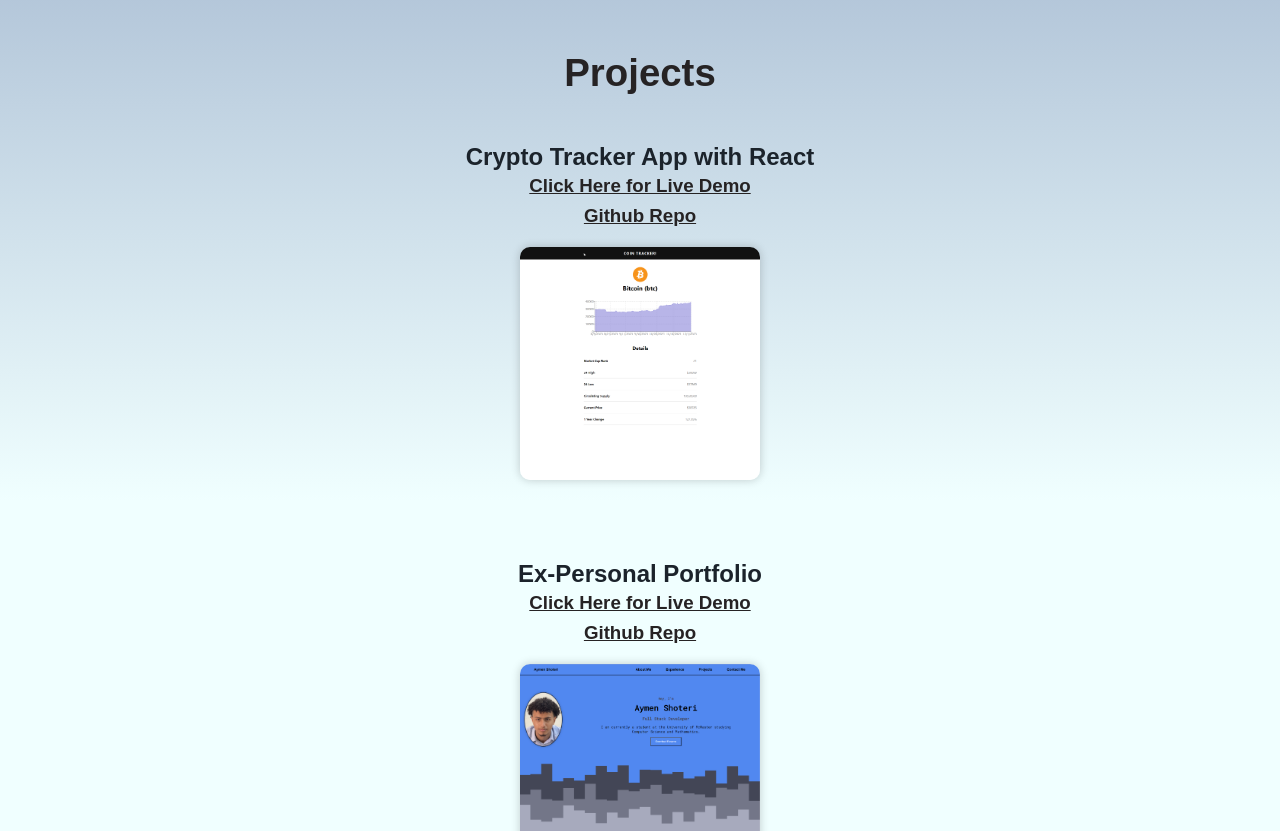
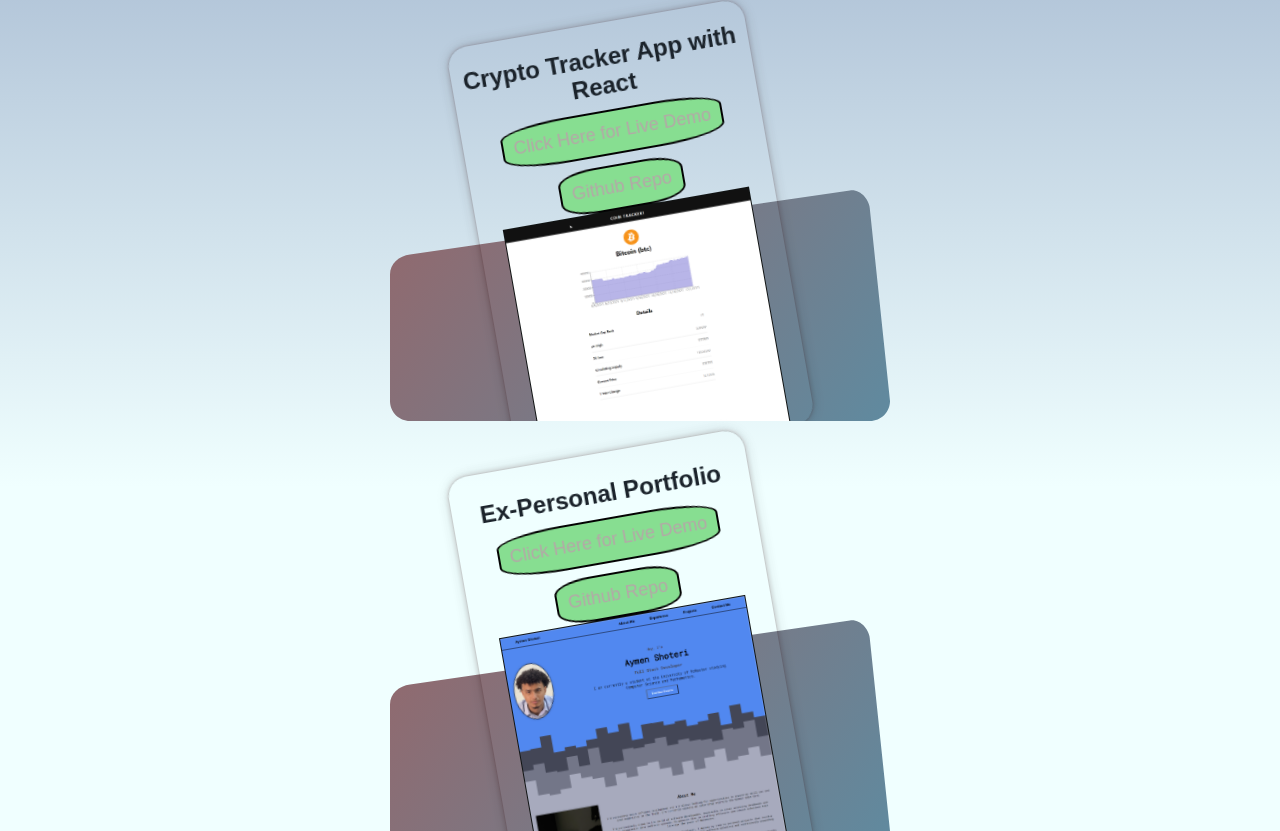
Before and after one commit to AymenS02/Portfolio-Website-2.0, a React (Vite) app: page / in a window 1280 px wide. Shown: the part 3229-4060 px from the top of the page. Built offline with nearby package versions, Linux system fonts and the light colour scheme.

Commit message:
almost done project part

```diff
--- a/src/App.jsx
+++ b/src/App.jsx
@@ -4,7 +4,7 @@ import Navbar from './components/navbar/Navbar'
 import Home from './components/home/Home'
 import Skills from './components/skills/Skills'
 import Experience from './components/experience/Experience'
-import Projects from './components/projects/Projects'
+import Projects from './components/projects/Projects.tsx'
 
 function App() {
 
--- a/src/App.scss
+++ b/src/App.scss
@@ -46,3 +46,10 @@ a {
     scroll-snap-align: center;
     background: linear-gradient(to bottom, #19ecec00 70%, #b1c4d8 95%)
 }
+
+.sectionProjects {
+    margin: 0;
+    padding: 0%;
+    background: linear-gradient(to bottom, #19ecec00 70%, #b1c4d8 95%),
+    linear-gradient(to top, #19ecec00 70%, #b1c4d8 100%);
+}
--- a/src/components/experience/Experience.scss
+++ b/src/components/experience/Experience.scss
@@ -1,5 +1,4 @@
 .experience-div {
-    margin: 0;
     width: 100%;
     height: 100vh;
     padding: 10vh;
@@ -7,7 +6,6 @@
     align-items: center;
     justify-content: center;
     flex-direction: column;
-
     .title1 {
         font-size: 4.8vh;
         font-weight: 700;
--- a/src/components/projects/Projects.jsx
+++ /dev/null
@@ -1,43 +0,0 @@
-import './Projects.scss'
-import { motion } from "framer-motion";
-
-const Projects = () => {
-
-
-  return (
-      <motion.div
-          className="projects-div"
-          initial={{ opacity: 0 }}
-          animate={{ opacity: 1 }}
-          transition={{ duration: 1 }}
-      >
-          <h1>Projects</h1>
-          <div className="projects-container">
-              <div className="project">
-                  <h2>Crypto Tracker App with React</h2>
-                  <h3><a href="https://aymens02.github.io/Crypto-Tracker/">Click Here for Live Demo</a></h3>
-                  <h3><a href="https://github.com/AymenS02/Crypto-Tracker">Github Repo</a></h3>
-                  <img src="public\projects\cointracker.png" alt="coin project image" />
-              </div>
-              <div className="project">
-                  <h2>Ex-Personal Portfolio</h2>
-                  <h3><a href="https://aymens02.github.io/AymenShoteri.github.io/">Click Here for Live Demo</a></h3>
-                  <h3><a href="https://aymens02.github.io/Crypto-Tracker/">Github Repo</a></h3>
-                  <img src="public\projects\personalPort.png" alt="coin project image" />
-              </div>
-              <div className="project">
-                  <h2>Solar Systems Graphic Design with C++</h2>
-                  <h3><a href="https://github.com/AymenS02/Solar-System">Github Repo</a></h3>
-                  <img src="public\projects\solarsystem.gif" alt="coin project image" />
-              </div>
-              <div className="project">
-                  <h2>Connect 4 with AI</h2>
-                  <h3><a href="https://github.com/AymenS02/Connect-4-Game">Github Repo</a></h3>
-                  <img src="public\projects\connect4.png" alt="coin project image" />
-              </div>
-          </div>
-      </motion.div>
-  )
-  }
-
-export default Projects;
--- a/src/components/projects/Projects.scss
+++ b/src/components/projects/Projects.scss
@@ -1,55 +1,84 @@
-.projects-div {
+.begin {
+    margin: 0 auto;
+    max-width: 500px;
+    padding-bottom: 100px;
+
+    .card-container {
+        overflow: hidden;
         display: flex;
         align-items: center;
         justify-content: center;
-    flex-direction: column;
-    margin: 0;
-    width: 100%;
-    height: auto;
-    padding: 10vh;
-    background: linear-gradient(to bottom, #19ecec00 70%, #b1c4d8 95%),
-    linear-gradient(to top, #19ecec00 70%, #b1c4d8 100%);
+        position: relative;
+        padding-top: 20px;
+        margin-bottom: -120px;
 
-    h1 {
-        font-size: 4.8vh;
-        color: #262324;
-        margin-bottom: 2rem;
+        .splash {
+            position: absolute;
+            bottom: 0;
+            left: 0;
+            right: 0;
+            top: 0;
+            clip-path: path(
+              "M 0 303.5 C 0 292.454 8.995 285.101 20 283.5 L 460 219.5 C 470.085 218.033 480 228.454 480 239.5 L 500 430 C 500 441.046 491.046 450 480 450 L 20 450 C 8.954 450 0 441.046 0 430 Z"
+            );
         }
 
-    .projects-container {
-        display: grid;
-        grid-template-columns: repeat(1, 1fr);
-        gap: 2rem;
+        .card {
+            font-size: 164px;
+            width: 300px;
+            height: 430px;
+            flex-direction: column;
+            display: flex;
+            align-items: center;
+            justify-content: center;
+            background: #19ecec00;
+            border-radius: 20px;
+            box-shadow: 0 0 1px hsl(0deg 0% 0% / 0.075), 0 0 2px hsl(0deg 0% 0% / 0.075),
+              0 0 4px hsla(0, 97%, 53%, 0.075), 0 0 8px hsl(0deg 0% 0% / 0.075),
+              0 0 16px hsl(0deg 0% 0% / 0.075);
+            transform-origin: 10% 60%;
 
-        img {
-            width: 30vh;
-            margin: 1rem;
-            border-radius: 10px;
-            box-shadow: 0 0 10px 0 rgba(0, 0, 0, 0.2);
+            .image {
+                width: 250px;
+                border: 1px solid #101313;
+            }
 
+            h2 {
+                font-size: 24px;
+                font-weight: 700;
+                margin-top: 20px;
+                text-align: center;
             }
 
             h3 {
-            color: #262324;
-            padding: 4px;
-            text-decoration: underline;
+                font-size: 18px;
+                font-weight: 500;
+                margin-top: 10px;
+                text-align: center;
+                padding: 10px;
+                background-color: rgb(135, 222, 145);
+                border: 2px solid rgb(3, 3, 3);
+                border-radius: 30%;
+
+                a {
+                    color: rgb(180, 167, 167);
+                    text-decoration: none;
+                }
             }
 
-        .project {
-            display: flex;
-            justify-content: flex-start;
-            align-items: center;
-            flex-direction: column;
-            padding: 2vh;
-            transition: 0.3s;
-            &:hover {
-                transform: scale(1.1);
+            h3:hover {
+                color: white;
+                background-color: black;
+
+                transition:0.4s;
+
+                a {
+                    color: rgb(239, 18, 18);
+                    text-decoration: none;
                 }
-            &:not(:hover) {
-                transform: scale(1);
-            }
-
             }
         }
 
     }
+
+  }
--- /dev/null
+++ b/src/components/projects/Projects.tsx
@@ -0,0 +1,88 @@
+import './Projects.scss'
+import React from 'react'
+import { motion, Variants } from "framer-motion";
+
+interface Props {
+  emoji: React.ReactNode;
+  hueA: number;
+  hueB: number;
+}
+
+const cardVariants: Variants = {
+  offscreen: {
+    y: 300
+  },
+  onscreen: {
+    y: 50,
+    rotate: -10,
+    transition: {
+      type: "spring",
+      bounce: 0.4,
+      duration: 0.8
+    }
+  }
+};
+
+const hue = (h: number) => `hsl(${h}, 25%, 50%)`;
+
+function Card({ emoji, hueA, hueB }: Props) {
+  const background = `linear-gradient(306deg, ${hue(hueA)}, ${hue(hueB)})`;
+
+  return (
+    <div className="begin">
+    <motion.div
+      className="card-container"
+      initial="offscreen"
+      whileInView="onscreen"
+      viewport={{ once: true, amount: 0.8 }}
+    >
+      <div className="splash" style={{ background }} />
+      <motion.div className="card" variants={cardVariants}>
+        {emoji}
+      </motion.div>
+    </motion.div>
+    </div>
+  );
+}
+const code1 = <div className='card'>
+  <h2>Crypto Tracker App with React</h2>
+  <h3><a href="https://aymens02.github.io/Crypto-Tracker/">Click Here for Live Demo</a></h3>
+  <h3><a href="https://github.com/AymenS02/Crypto-Tracker">Github Repo</a></h3>
+  <img src="public\projects\cointracker.png" alt="coin project image" className="image" />
+</div>
+
+const code2 = <div className='card'>
+  <h2>Ex-Personal Portfolio</h2>
+  <h3><a href="https://aymens02.github.io/AymenShoteri.github.io/">Click Here for Live Demo</a></h3>
+  <h3><a href="https://aymens02.github.io/Crypto-Tracker/">Github Repo</a></h3>
+  <img src="public\projects\personalPort.png" alt="coin project image" className="image" />
+</div>
+
+const code3 = <div className='card'>
+    <h2>Solar Systems Graphic Design with C++</h2>
+    <h3><a href="https://github.com/AymenS02/Solar-System">Github Repo</a></h3>
+    <img src="public\projects\solarsystem.gif" alt="coin project image" className="image" />
+</div>
+
+const code4 = <div className='card'>
+  <h2>Connect 4 with AI</h2>
+  <h3><a href="https://github.com/AymenS02/Connect-4-Game">Github Repo</a></h3>
+  <img src="public\projects\connect4.png" alt="coin project image" className="image" />
+</div>
+
+const food: [React.ReactNode, number, number][] = [
+  [code1, 200, 0],
+  [code2, 200, 0],
+  [code3, 200, 0],
+  [code4, 200, 0],
+  // [code5, 100, 140],
+  // [code6, 205, 245],
+  // [code7, 260, 290],
+  // [code8, 290, 320]
+];
+
+export default function Project() {
+  return food.map(([emoji, hueA, hueB], index) => (
+    <Card emoji={emoji} hueA={hueA} hueB={hueB} key={index} />
+  ));
+}
```
Lines whose indentation alone changed are shown as unchanged.
